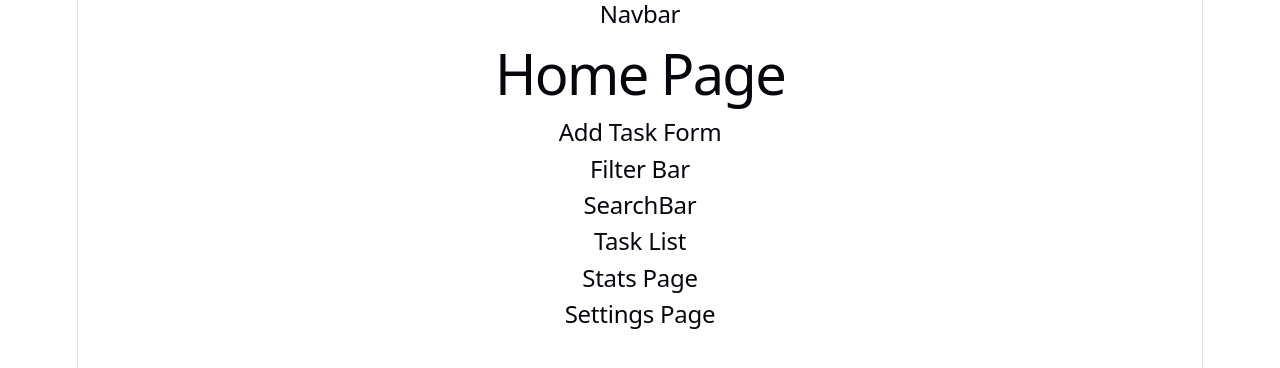
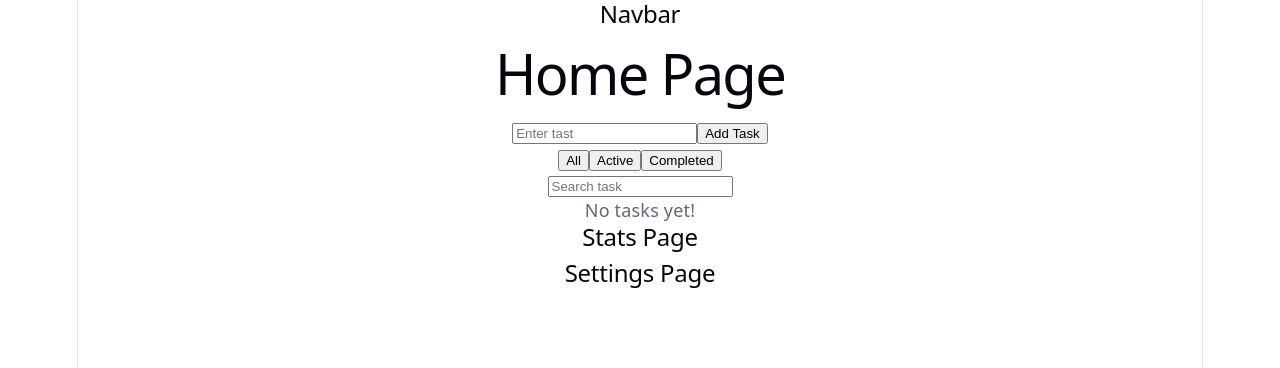
Before and after one commit to alinakhan9076/taskflow-react, a React (Vite) app: page / in a window 1280 px wide. Shown: the top 368 px of the page. Built offline with nearby package versions, Linux system fonts and the light colour scheme.

Commit message:
Built basic React component structure

```diff
--- a/src/components/AddTaskForm.jsx
+++ b/src/components/AddTaskForm.jsx
@@ -1,6 +1,10 @@
 function AddTaskForm() {
     return (
-        <h2>Add Task Form</h2>
+        <div>
+        <input type="text" placeholder="Enter tast" />
+
+        <button>Add Task</button>
+        </div>
     )
 }
 
--- a/src/components/FilterBar.jsx
+++ b/src/components/FilterBar.jsx
@@ -1,6 +1,10 @@
 function FilterBar() {
     return (
-        <h2>Filter Bar</h2>
+       <div>
+        <button>All</button>
+        <button>Active</button>
+        <button>Completed</button>
+       </div>
     )
 }
 
--- a/src/components/SearchBar.jsx
+++ b/src/components/SearchBar.jsx
@@ -1,6 +1,6 @@
 function SearchBar() {
     return (
-        <h2>SearchBar</h2>
+        <input type="text" placeholder="Search task"/>
     )
 }
 
--- a/src/components/TaskList.jsx
+++ b/src/components/TaskList.jsx
@@ -1,6 +1,8 @@
 function TaskList() {
     return (
-        <h2>Task List</h2>
+        <div>
+            <p>No tasks yet!</p>
+        </div>
     )
 }
 
--- a/src/pages/SettingsPage.jsx
+++ b/src/pages/SettingsPage.jsx
@@ -1,6 +1,8 @@
 function SettingsPage() {
     return (
+        <div>
         <h2>Settings Page</h2>
+        </div>
     )
 }
 
--- a/src/pages/StatsPage.jsx
+++ b/src/pages/StatsPage.jsx
@@ -1,6 +1,8 @@
 function StatsPage() {
     return (
+        <div>
         <h2>Stats Page</h2>
+        </div>
     )
 }
 
```
